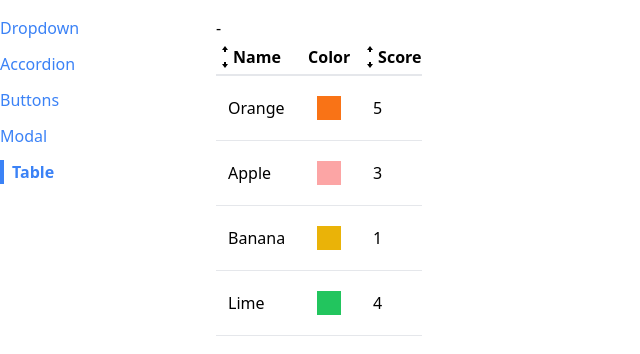
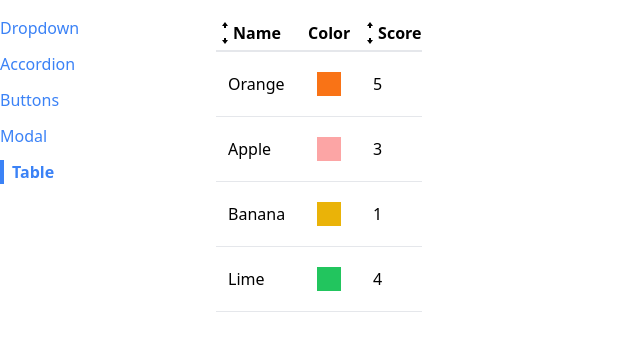
Before and after one commit to mwoitek/react-components-examples, a React (Create React App) app: page /table in a window 1280 px wide. Shown: the top 354 px of the page, without its empty margins (0-640 px from the left). Built offline with nearby package versions, Linux system fonts and the light colour scheme.

Commit message:
Reset sort order

```diff
--- a/src/components/SortableTable.js
+++ b/src/components/SortableTable.js
@@ -9,6 +9,12 @@ function SortableTable(props) {
   const { config, data } = props;
 
   const handleClick = (label) => {
+    if (sortBy && label !== sortBy) {
+      setSortOrder('asc');
+      setSortBy(label);
+      return;
+    }
+
     if (sortOrder === null) {
       setSortOrder('asc');
       setSortBy(label);
@@ -58,12 +64,7 @@ function SortableTable(props) {
     });
   }
 
-  return (
-    <div>
-      {sortOrder} - {sortBy}
-      <Table {...props} data={sortedData} config={updatedConfig} />
-    </div>
-  );
+  return <Table {...props} data={sortedData} config={updatedConfig} />;
 }
 
 function getIcons(label, sortBy, sortOrder) {
```
